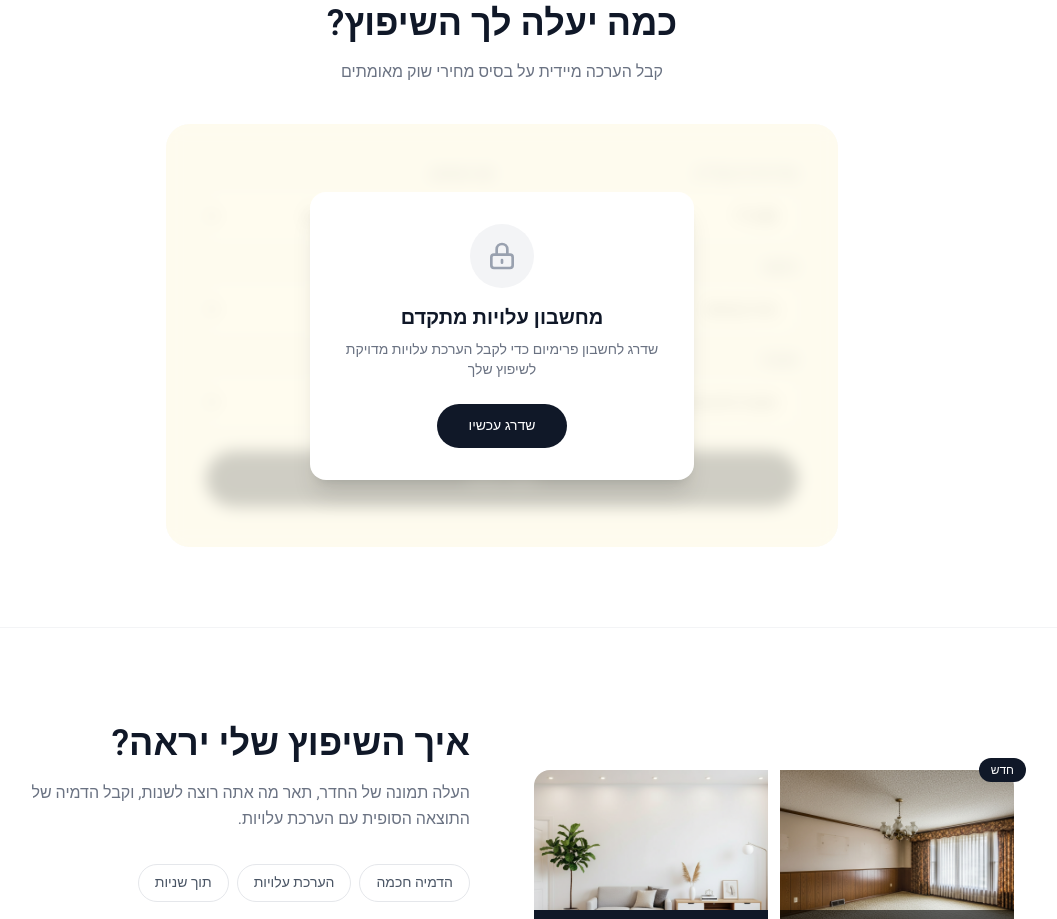
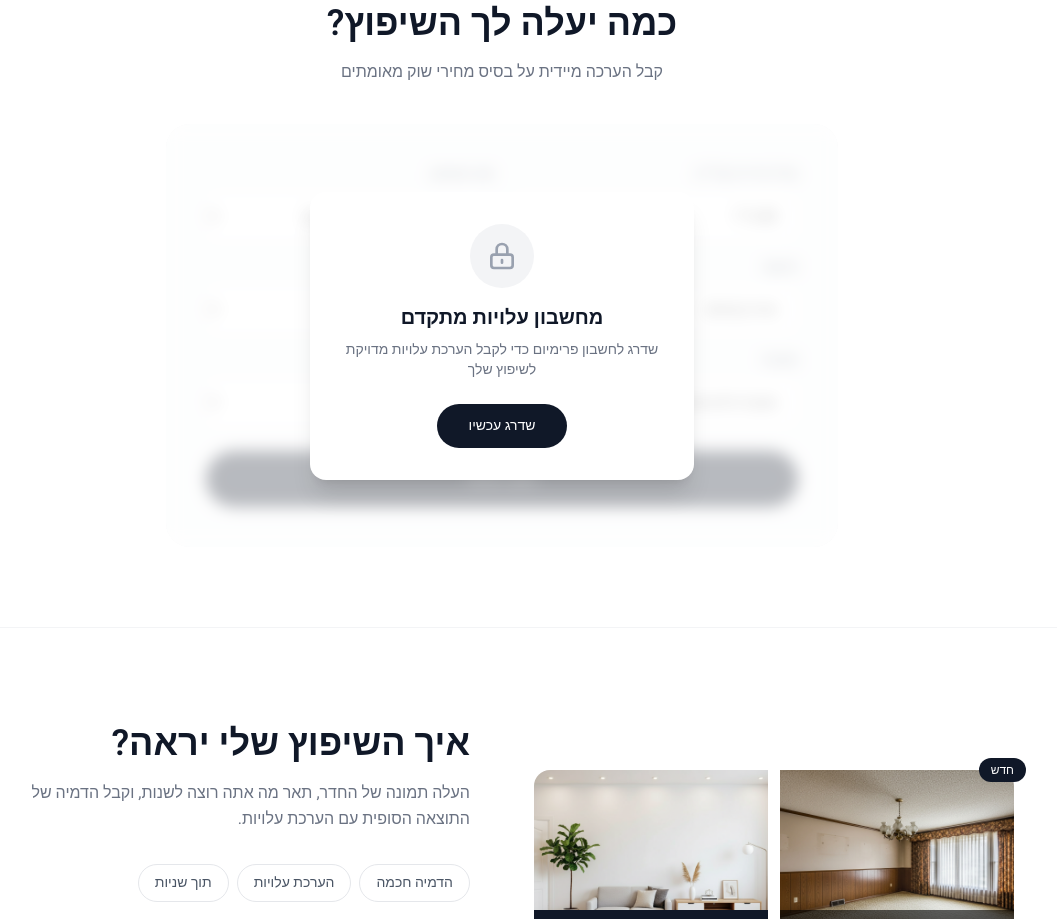
Before and after one commit to guyceza/shiputz-ai, a Next.js app: page / in a window 1280 px wide. Shown: the part 1140-2059 px from the top of the page, without its empty margins (138-1195 px from the left). Built offline with nearby package versions, Linux system fonts and the light colour scheme.

Commit message:
fix: Change site background to soft off-white (#fafafa)

```diff
--- a/src/app/globals.css
+++ b/src/app/globals.css
@@ -1,7 +1,7 @@
 @import "tailwindcss";
 
 :root {
-  --background: #ffffff;
+  --background: #fafafa;
   --foreground: #1d1d1f;
   --muted: #86868b;
   --border: #e8e8ed;
--- a/src/app/page.tsx
+++ b/src/app/page.tsx
@@ -186,7 +186,7 @@ export default function Home() {
 
           <div className="relative">
             {/* Blur overlay with lock */}
-            <div className="absolute inset-0 bg-amber-50/80 backdrop-blur-sm z-10 rounded-3xl flex flex-col items-center justify-center">
+            <div className="absolute inset-0 bg-white/70 backdrop-blur-sm z-10 rounded-3xl flex flex-col items-center justify-center">
               <div className="bg-white rounded-2xl p-8 shadow-xl text-center max-w-sm mx-4">
                 <div className="w-16 h-16 bg-gray-100 rounded-full flex items-center justify-center mx-auto mb-4">
                   <svg className="w-8 h-8 text-gray-400" fill="none" stroke="currentColor" viewBox="0 0 24 24">
```
